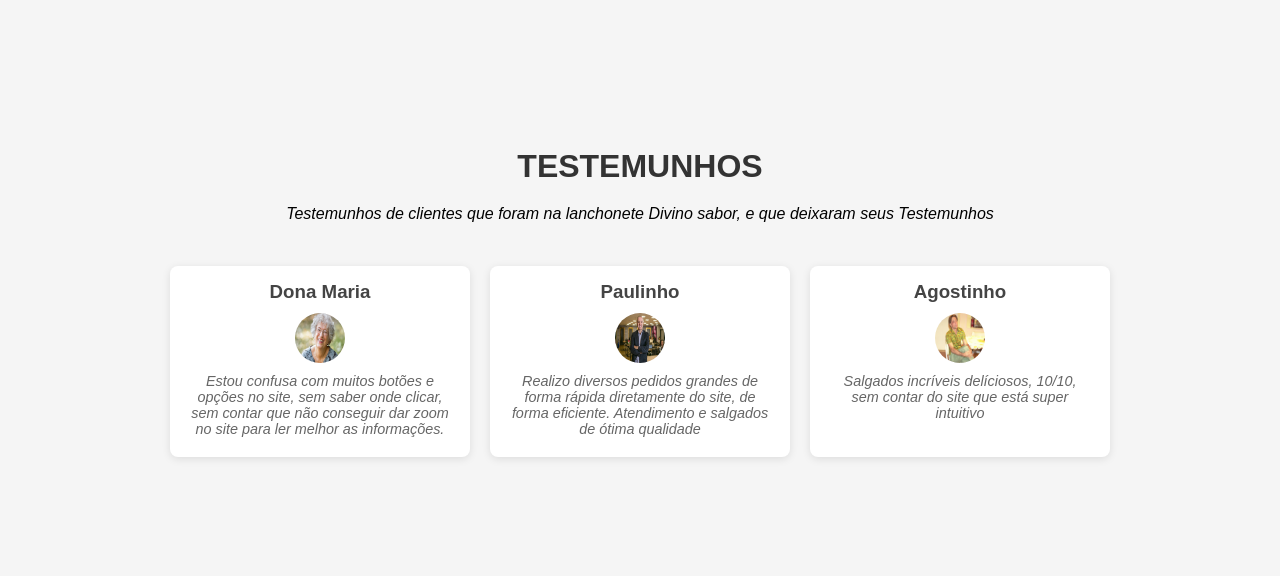
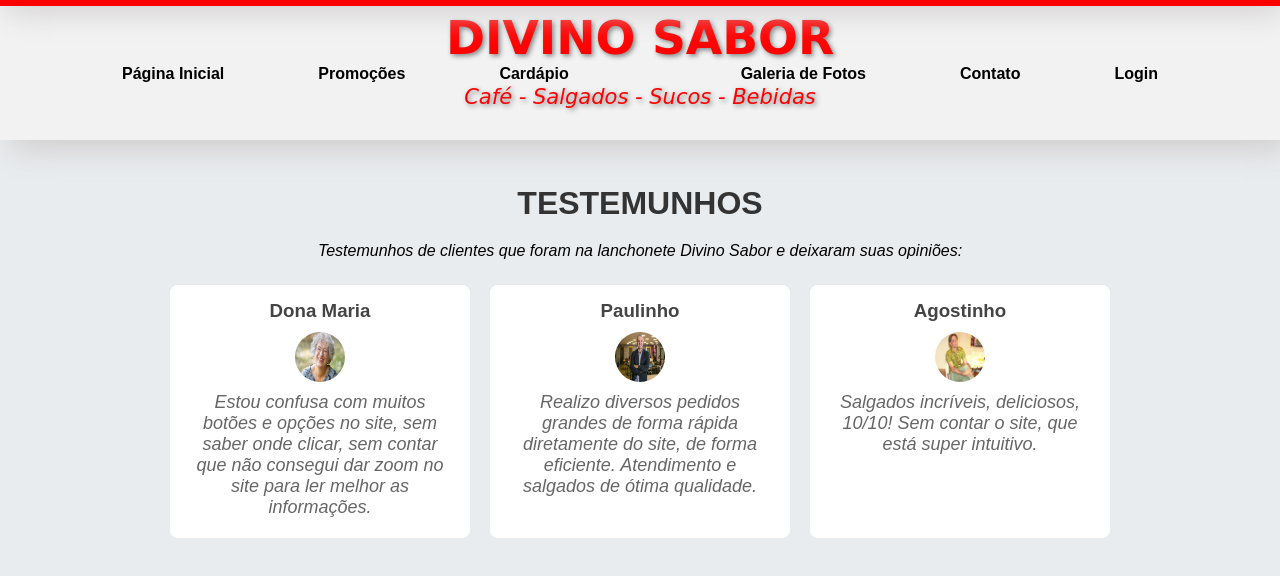
Before and after one commit to otav1n/Site-CSS-HTML, a plain HTML site: page 10 - Página de Testemunhos/index.html in a window 1280 px wide. Drawn offline with Linux system fonts and the light colour scheme.

Commit message:
10 pronto apresentacao

```diff
--- a/10 - Página de Testemunhos/index.html
+++ b/10 - Página de Testemunhos/index.html
@@ -4,41 +4,62 @@
   <meta charset="UTF-8">
   <meta name="viewport" content="width=device-width, initial-scale=1.0">
   <title>Testemunhos</title>
-    <link rel="stylesheet" href="./style.css">
+  <link rel="stylesheet" href="style.css">
 </head>
 <body>
 
-    <h1>Testemunhos</h1>
-    <p>Testemunhos de clientes que foram na lanchonete Divino sabor, e que deixaram seus Testemunhos</p>
+  <!-- Cabeçalho -->
+  <div class="ds_lg">
+    <!-- Botões do lado esquerdo -->
+    <div class="left-buttons">
+      <a href="#">Página Inicial</a>
+      <a href="#">Promoções</a>
+      <a href="#">Cardápio</a>
+    </div>
 
-    <br>
+    <!-- Logo centralizada -->
+    <div class="logo">
+      <h1>Divino Sabor</h1>
+      <p>Café - Salgados - Sucos - Bebidas</p>
+    </div>
 
+    <!-- Botões do lado direito -->
+    <div class="right-buttons">
+      <a href="#">Galeria de Fotos</a>
+      <a href="#">Contato</a>
+      <a href="#">Login</a>
+    </div>
+  </div>
+
+  <!-- Faixa vermelha no topo -->
+  <div class="listra"></div>
+
+  <!-- Título e descrição -->
+  <div class="testemunhos-intro">
+    <h1 class="h1_t">Testemunhos</h1>
+    <p>Testemunhos de clientes que foram na lanchonete Divino Sabor e deixaram suas opiniões:</p>
+  </div>
+
+  <!-- Testemunhos -->
   <div class="clientes-container">
     <blockquote>
       <h3>Dona Maria</h3>
-            <img src="./images/dona_maria.jpg">
-            <p>Estou confusa com muitos botões e opções no site, sem saber onde clicar,
-                sem contar que não conseguir dar zoom no site para
-                ler melhor as informações.</p>
+      <img src="./images/dona_maria.jpg" alt="Dona Maria">
+      <p>Estou confusa com muitos botões e opções no site, sem saber onde clicar, sem contar que não consegui dar zoom no site para ler melhor as informações.</p>
     </blockquote>
 
     <blockquote>
       <h3>Paulinho</h3>
-            <img src="./images/paulinho.jpg">
-            <p>Realizo diversos pedidos grandes de forma rápida diretamente
-                do site, de forma eficiente. Atendimento e salgados de ótima qualidade</p>
+      <img src="./images/paulinho.jpg" alt="Paulinho">
+      <p>Realizo diversos pedidos grandes de forma rápida diretamente do site, de forma eficiente. Atendimento e salgados de ótima qualidade.</p>
     </blockquote>
 
     <blockquote>
       <h3>Agostinho</h3>
-            <img src="./images/agostinho.jpg">
-            <p>Salgados incríveis delíciosos, 10/10, sem contar do site que está super
-                intuitivo
-            </p>
+      <img src="./images/agostinho.jpg" alt="Agostinho">
+      <p>Salgados incríveis, deliciosos, 10/10! Sem contar o site, que está super intuitivo.</p>
     </blockquote>
-
   </div>
-
 
 </body>
 </html>
--- a/10 - Página de Testemunhos/style.css
+++ b/10 - Página de Testemunhos/style.css
@@ -1,3 +1,4 @@
+/* Reset */
 * {
     margin: 0;
     padding: 0;
@@ -6,17 +7,110 @@
 }
 
 body {
-    background-color: #f5f5f5;
-    padding: 20px;
+    background-color: #e9ecef;
+    padding: 0;
+    margin: 0;
+}
+
+
+/* ==== Cabeçalho ====== */
+
+
+.ds_lg {
     display: flex;
-    flex-direction: column;
+    justify-content: space-between;
     align-items: center;
-    height: 100vh; /*altura*/
-    justify-content: center;
-    height: 75vh; /*altura*/
+    padding: 10px 100px;
+    position: relative;
+    height: 140px;
+    background-color: #f2f2f2;
+    box-shadow: 10px 10px 30px rgb(209, 206, 206);
+}
+
+/* Faixa vermelha */
+.listra {
+    width: 100vw;
+    height: 100px;
+    background-color: #ff0000;
+    box-shadow: 5px 5px 30px rgb(209, 206, 206);
+    position: absolute;
+    top: -94px;
+    left: 50%;
+    transform: translateX(-50%);
+}
+
+/* Logo */
+.logo {
+    text-align: center;
+    position: absolute;
+    left: 50%;
+    transform: translateX(-50%);
+    top: 5px;
+}
+
+.logo h1 {
+    font-family: "Pacifico", cursive;
+    color: #ff0000;
+    font-size: 47px;
+    text-shadow: 2px 2px 5px gray;
+}
+
+.logo p {
+    font-family: "Pacifico", cursive;
+    color: #ff0000;
+    font-size: 21px;
+    text-shadow: 2px 2px 5px gray;
+}
+
+/* Botões esquerda e direita */
+
+.left-buttons,
+.right-buttons {
+    display: flex;
+    gap: 50px;
+    margin-top: 7px;
+}
+
+.left-buttons a,
+.right-buttons a {
+    font-family: Arial, sans-serif;
+    color: black;
+    font-size: 16px;
+    font-weight: 600;
+    text-decoration: none;
+    padding: 10px 20px;
+    transition: all 0.3s ease;
+    position: relative;
+    background-color: transparent;
+    border: 2px solid transparent;
+}
+
+.left-buttons a:hover,
+.right-buttons a:hover {
+    color: #ff0000;
+    background-color: rgba(255, 0, 0, 0.1);
+    border-color: #ff0000;
+}
+
+.left-buttons a:hover::before,
+.right-buttons a:hover::before {
+    content: "";
+    position: absolute;
+    top: -2px;
+    left: -2px;
+    border: 2px solid #ff0000;
+    border-radius: 10px;
+    z-index: -1;
+}
+
+/* ===== Conteúdo ====== */
+
+.testemunhos-intro {
+    margin-top: 40px; /* Ajuste o valor conforme necessário */
 }
 
 h1 {
+
     text-transform: uppercase;
     color: #333;
     margin-bottom: 10px;
@@ -27,10 +121,11 @@ h1, p {
     padding: 5px;
 }
 
-p{
+p {
     font-style: italic;
 }
 
+/* Container dos testemunhos */
 .clientes-container {
     display: flex;
     justify-content: center;
@@ -43,7 +138,6 @@ p{
 blockquote {
     background-color: white;
     border-radius: 8px;
-    box-shadow: 0 2px 8px rgba(0, 0, 0, 0.1);
     padding: 15px;
     width: 300px;
     text-align: center;
@@ -57,12 +151,26 @@ blockquote h3 {
 blockquote img {
     width: 50px;
     height: 50px;
-    border-radius: 50%;
+    border-radius: 50px;
     margin: 5px auto;
     display: block;
 }
 
 blockquote p {
-    font-size: 0.9rem;
+    font-size: 18px;
     color: #666;
 }
+
+
+/* == CENTRALIZAÇÃO DOS TESTEMUNHOS == */
+
+
+/* Container centralizado para testemunhos */
+.clientes-container {
+    display: flex;
+    justify-content: center;
+    /*margin-top: 20px;*/
+    width: 100%;
+    margin-left: auto;
+    margin-right: auto;
+}
```
Lines whose indentation alone changed are shown as unchanged.
